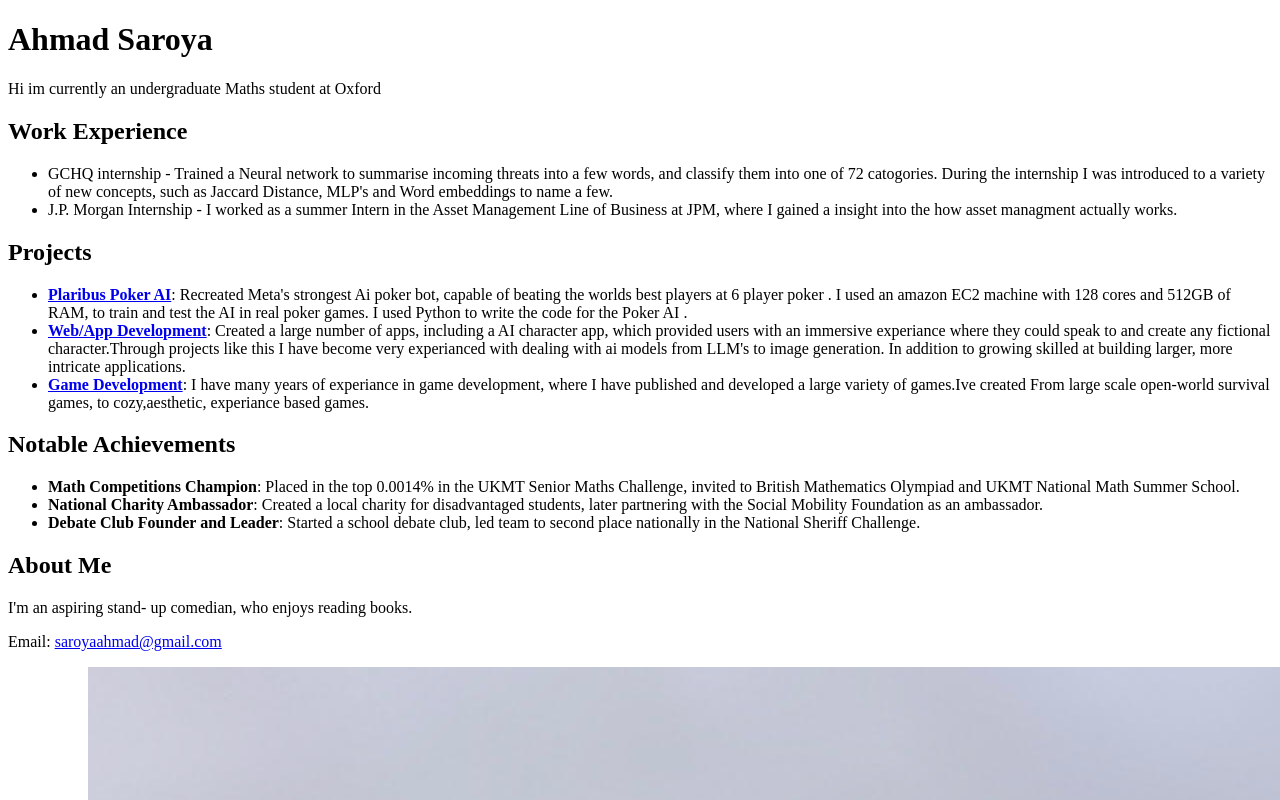
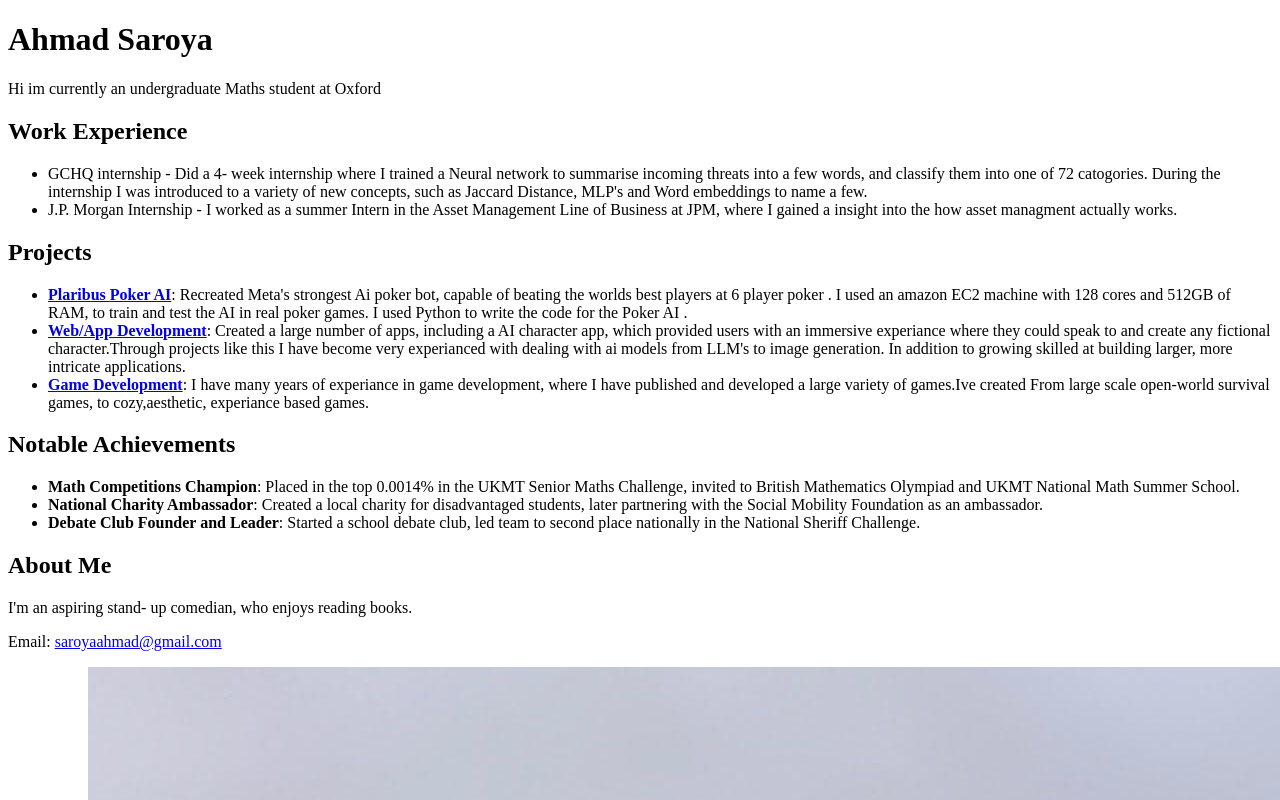
Before and after one commit to ahmadyaryeet/Personal_website, a React (Create React App) app: page / in a window 1280 px wide. Shown: the top 800 px of the page. Built offline with nearby package versions, Linux system fonts and the light colour scheme; the HTML template or start-up script is replaced by a standard one.

Commit message:
Update Main_page.js

```diff
--- a/src/components/Main_page.js
+++ b/src/components/Main_page.js
@@ -16,7 +16,7 @@ function MainPage() {
           <section className="education">
             <h2>Work Experience</h2>
             <ul>
-              <li>GCHQ internship - Trained a Neural network to summarise incoming threats into a few words, and classify them into one of 72 catogories. During the internship I was introduced to a variety of new concepts, such as Jaccard Distance, MLP's and Word embeddings to name a few.</li>
+              <li>GCHQ internship - Did a 4- week internship where I trained a Neural network to summarise incoming threats into a few words, and classify them into one of 72 catogories. During the internship I was introduced to a variety of new concepts, such as Jaccard Distance, MLP's and Word embeddings to name a few.</li>
               <li>J.P. Morgan Internship - I worked as a summer Intern in the Asset Management Line of Business at JPM, where I gained a insight into the how asset managment actually works.</li>
             </ul>
           </section>
```
